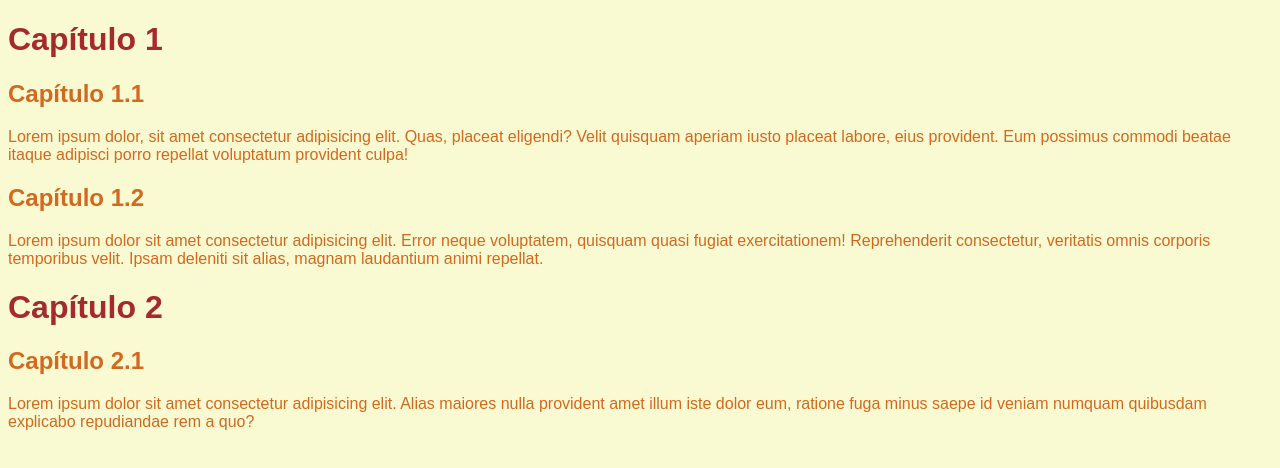
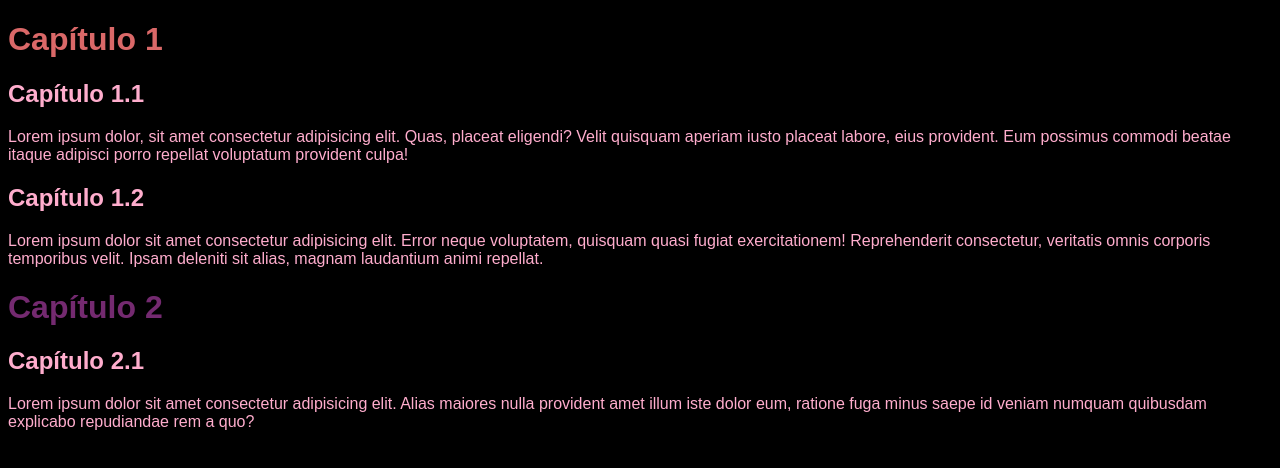
Before and after one commit to MachidonskiGaab008/GabrielaFrontEnd, a plain HTML site: page CSS-Inline-Style/index.html in a window 1280 px wide. Drawn offline with Linux system fonts and the light colour scheme.

Commit message:
Add files via upload

```diff
--- a/CSS-Inline-Style/index.html
+++ b/CSS-Inline-Style/index.html
@@ -4,10 +4,19 @@
     <meta charset="UTF-8">
     <meta name="viewport" content="width=device-width, initial-scale=1.0">
     <title>Document</title>
-    <link rel="stylesheet" href="style.css">
+    <style>
+        body{
+            font-family: Arial, Helvetica, sans-serif;
+            background-color: rgb(0, 0, 0);
+            color: blue;
+        }
+        h1 {
+            color: rgb(116, 42, 112);
+        }
+    </style>
 </head>
-<body>
-    <h1>Capítulo 1</h1>
+<body style="font-family: Arial, Helvetica, sans-serif; color: rgb(255, 173, 205);">
+    <h1 style="color: rgb(218, 104, 104);">Capítulo 1</h1>
     <h2>Capítulo 1.1</h2>
     <p>Lorem ipsum dolor, sit amet consectetur adipisicing elit. Quas, placeat eligendi? Velit quisquam aperiam iusto placeat labore, eius provident. Eum possimus commodi beatae itaque adipisci porro repellat voluptatum provident culpa!</p>
     <h2>Capítulo 1.2</h2>
```
